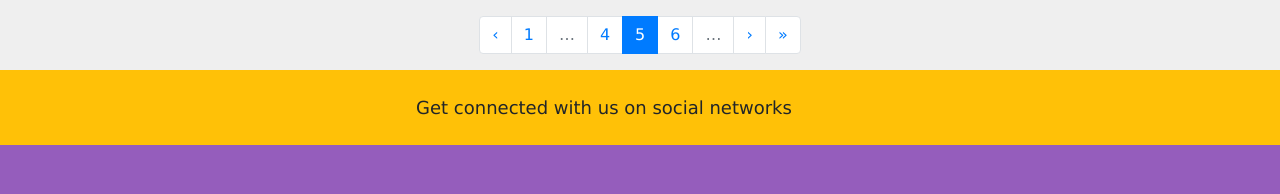
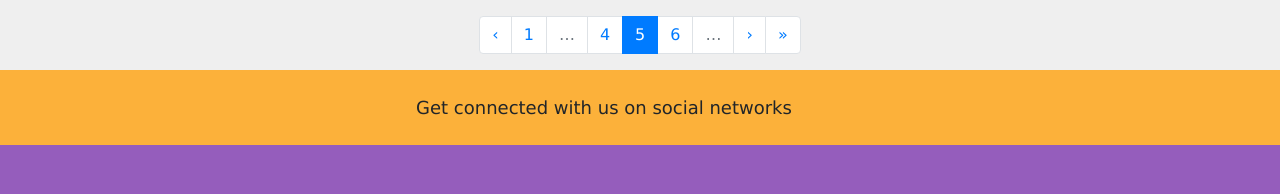
Before and after one commit to joaopaulopbjp/ifpb_monteiro_dac_2021_2_grupo_3, a Vue app in the folder frontend/: page / in a window 1280 px wide. Shown: the part 751-945 px from the top of the page. Built offline with nearby package versions, Linux system fonts and the light colour scheme; no server answers; the HTML template or start-up script is replaced by a standard one.

Commit message:
alteracao na cor do component Footer

```diff
--- a/frontend/src/components/Footer.vue
+++ b/frontend/src/components/Footer.vue
@@ -1,6 +1,6 @@
 <template>
     <footer class="page-footer" style="background-color: #955DBC">
-        <div class="bg-warning">
+        <div style="background-color: #FCB13A">
             <div class="container">
                 <div class="row py-4 d-flex align-items-center">
                     <div class="col-md-12 text-center">
--- a/frontend/src/components/SideBar.vue
+++ b/frontend/src/components/SideBar.vue
@@ -85,4 +85,5 @@ export default {
     background-color: transparent;
     border: none;
 }
+
 </style>
```
